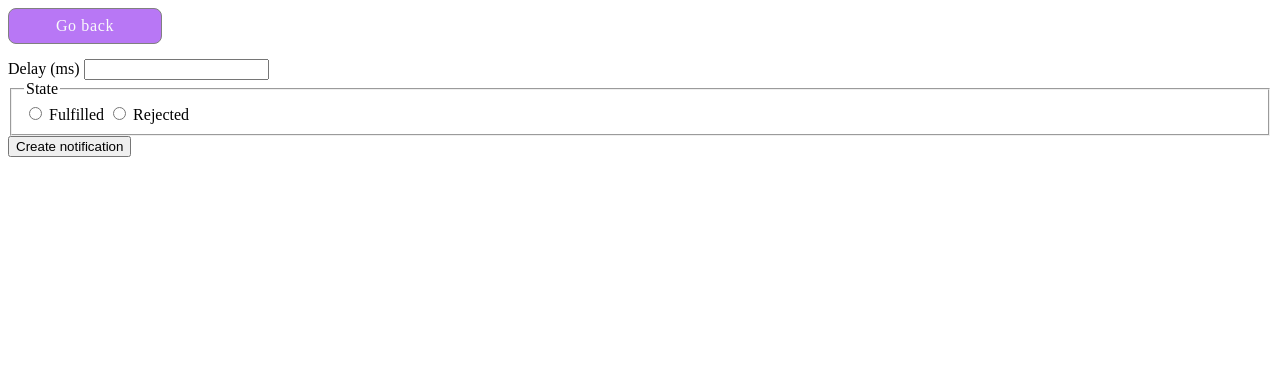
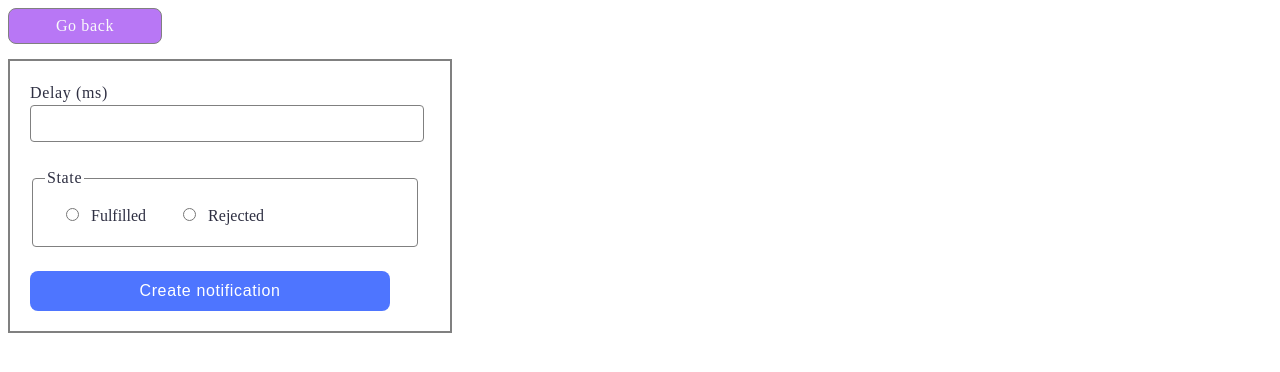
Before and after one commit to Lia-Siekierina/goit-js-hw-10, a website built with Vite: page src/2-snackbar.html in a window 1280 px wide. Built offline with nearby package versions, Linux system fonts and the light colour scheme.

Commit message:
snackbar

```diff
--- a/src/2-snackbar.html
+++ b/src/2-snackbar.html
@@ -18,24 +18,24 @@
     <p><a class="main-btn" href="index.html">Go back</a></p>
 
     <form class="form">
-      <label>
+      <label class="label-delay">
         Delay (ms)
         <input type="number" name="delay" required />
       </label>
 
-      <fieldset>
-        <legend>State</legend>
-        <label>
+      <fieldset class="frame">
+        <legend class="legend">State</legend>
+        <label class="label-radio">
           <input type="radio" name="state" value="fulfilled" required />
           Fulfilled
         </label>
-        <label>
+        <label class="label-radio">
           <input type="radio" name="state" value="rejected" required />
           Rejected
         </label>
       </fieldset>
 
-      <button type="submit">Create notification</button>
+      <button class="btn-start" type="submit">Create notification</button>
     </form>
 
     <script src="./js/2-snackbar.js" type="module"></script>
--- a/src/css/snackbar.css
+++ b/src/css/snackbar.css
@@ -0,0 +1,73 @@
+.form {
+  width: 400px;
+  border: 2px solid #808080;
+  padding: 20px;
+}
+
+.label-delay {
+  display: block;
+  font-weight: 400;
+  font-size: 16px;
+  line-height: 1.5;
+  letter-spacing: 0.04em;
+  margin-bottom: 24px;
+  color: #2e2f42;
+}
+
+.label-delay input {
+  width: 360px;
+  border-radius: 4px;
+  border: 1px solid #808080;
+  outline: transparent;
+
+  padding: 10px 16px;
+}
+
+.frame {
+  display: flex;
+  width: 360px;
+  border-radius: 4px;
+  border: 1px solid #808080;
+  margin-bottom: 24px;
+}
+
+.legend {
+  font-weight: 400;
+  font-size: 16px;
+  line-height: 1.5;
+  letter-spacing: 0.04em;
+  color: #2e2f42;
+}
+
+.label-radio {
+  font-size: 16px;
+  line-height: 1.5;
+  color: #2e2f42;
+  padding: 8px 16px;
+}
+
+.label-radio input {
+  margin-right: 8px;
+}
+
+.btn-start {
+  width: 360px;
+  border-radius: 8px;
+  padding: 8px 16px;
+  background-color: #4e75ff;
+  border: transparent;
+
+  color: #fff;
+  font-weight: 500;
+  font-size: 16px;
+  line-height: 1.5;
+  letter-spacing: 0.04em;
+
+  transition: background-color 500ms cubic-bezier(0.4, 0, 0.2, 1);
+
+  padding: 8px 16px;
+}
+
+.btn-start:hover {
+  background-color: #6c8cff;
+}
--- a/src/js/2-snackbar.js
+++ b/src/js/2-snackbar.js
@@ -0,0 +1,47 @@
+// Описаний у документації
+import iziToast from "izitoast";
+// Додатковий імпорт стилів
+import "izitoast/dist/css/iziToast.min.css";
+
+const form = document.querySelector('.form');
+
+function delayPromise(delay, radioChecked) {
+    const data = { delay, radioChecked };
+
+    return new Promise((res, rej) => {
+        setTimeout(() => {
+            if (radioChecked === 'fulfilled') {
+                res(data);
+            } else {
+                rej(data);
+            }
+        }, delay);
+    });
+}
+
+form.addEventListener('submit', onSubmitBtnClick);
+
+function onSubmitBtnClick(event) {
+    event.preventDefault();
+
+    const form = event.target;
+    const delay = Number(form.elements.delay.value);
+    const radioChecked = form.elements.state.value;
+
+    delayPromise(delay, radioChecked)
+        .then(({ delay }) => {
+            iziToast.success({
+                title: 'Ok',
+                message: `✅ Fulfilled promise in ${delay}ms`
+
+            });
+        })
+        .catch(({ delay }) => {
+            iziToast.error({
+                title: 'Error',
+                message: `❌ Rejected promise in ${delay}ms`
+
+            });
+        });
+    form.reset();
+}
```
